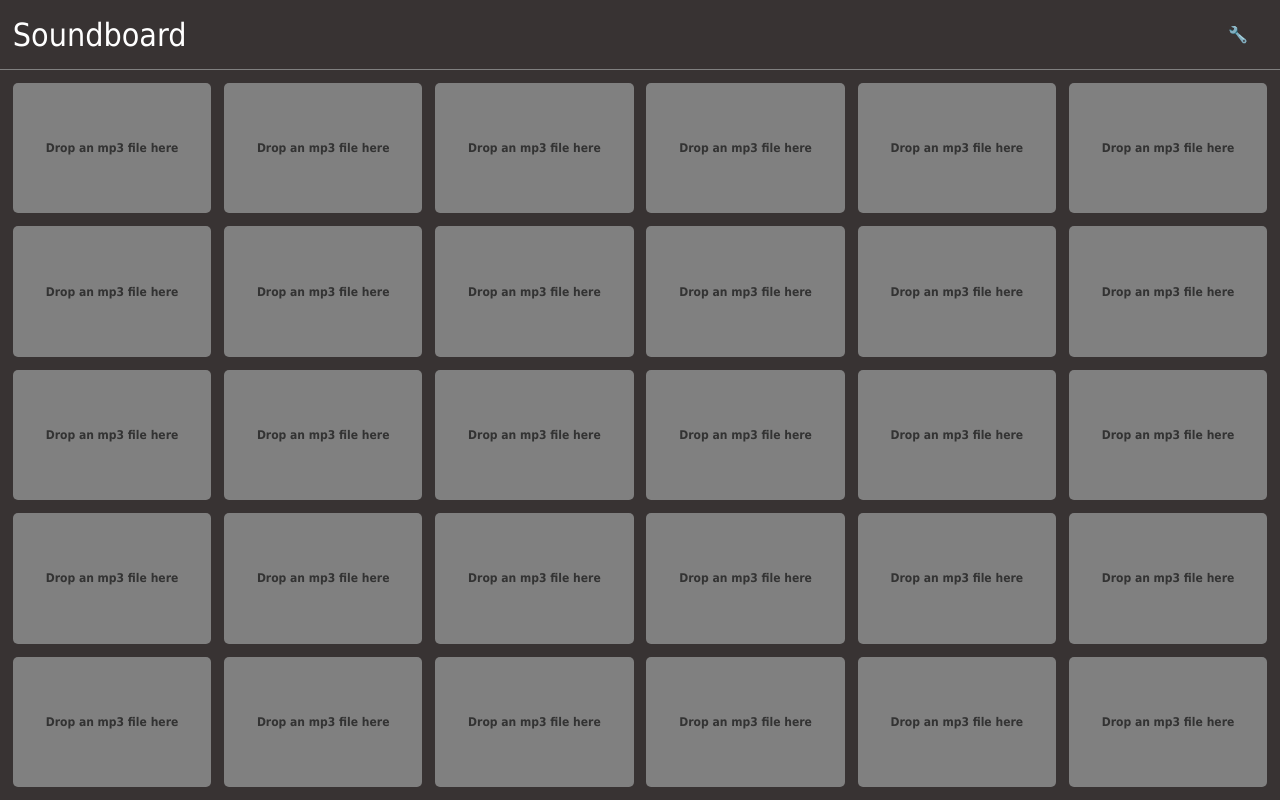
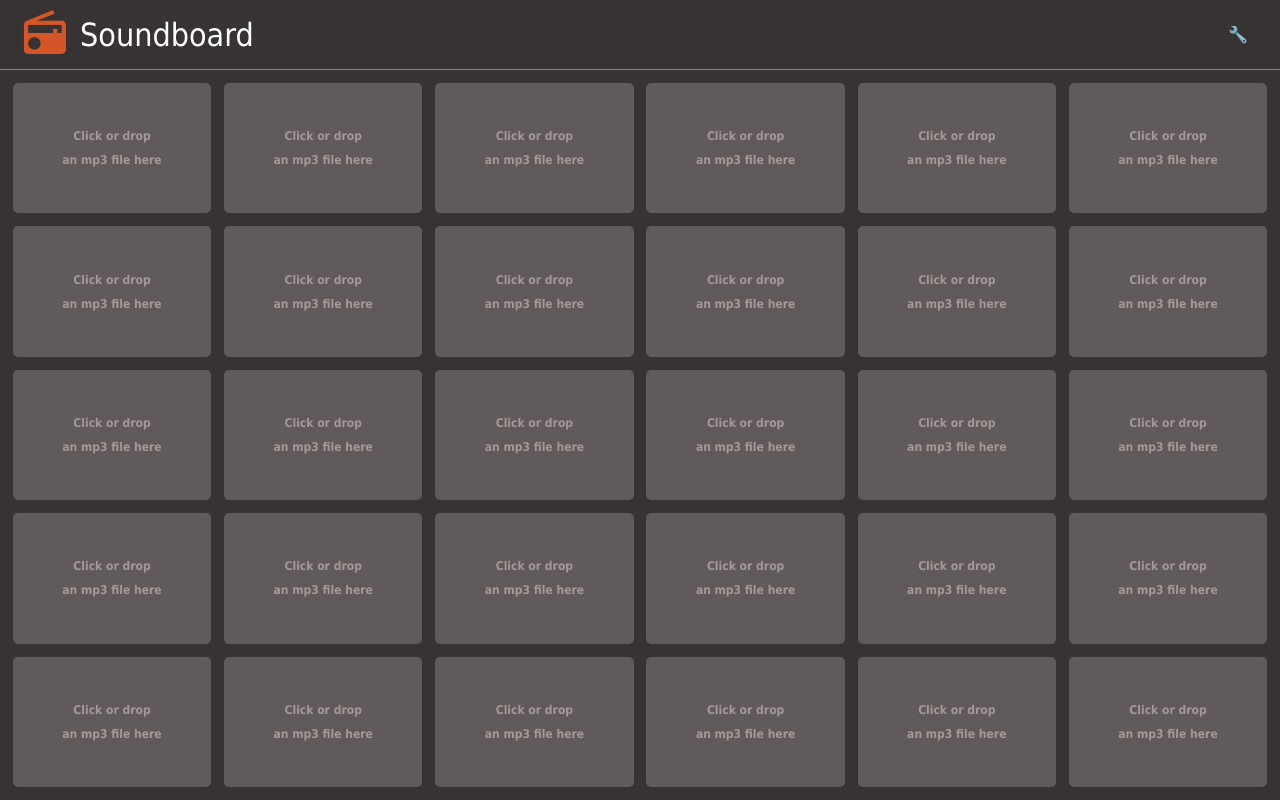
Before and after one commit to Timendus/soundboard, a website built with webpack: page docs/index.html in a window 1280 px wide. Built offline with nearby package versions, Linux system fonts and the light colour scheme; what thimbleful would draw is missing.

Commit message:
Some other visual improvements

```diff
--- a/docs/index.html
+++ b/docs/index.html
@@ -47,6 +47,7 @@
     </noscript>
 
     <nav>
+      <img src="images/manifest/icon-192x192.png"/>
       <a href="https://www.github.com/timendus/soundboard">Soundboard</a>
       <button id="add-row">Add row</button>
       <button id="add-col">Add column</button>
--- a/src/css/colours.scss
+++ b/src/css/colours.scss
@@ -1,5 +1,5 @@
 $background-colour: #383333;
-$text-colour: #333333;
+$text-colour: #a49898;
 
 $sound-colour-blue:   #26748E;
 $sound-colour-red:    #D35528;
--- a/src/css/navigation.scss
+++ b/src/css/navigation.scss
@@ -11,11 +11,17 @@ nav {
   text-align: left;
   border-bottom: 1px solid gray;
 
+  img {
+    height: 50px;
+    margin: 7px 0px 0px 20px;
+    float: left;
+  }
+
   a {
     display: inline-block;
     height: 70px;
     line-height: 70px;
-    padding: 0 1vw;
+    padding: 0 10px;
 
     font-size: 2em;
     color: white;
--- a/src/js/app/board-renderer.js
+++ b/src/js/app/board-renderer.js
@@ -21,9 +21,9 @@ export default class BoardRenderer {
           colour   = sound.colour;
           playMode = sound.playMode;
         } else {
-          title    = 'Drop an mp3 file here';
+          title    = 'Click or drop<br/><br/>an mp3 file here';
           artist   = '';
-          colour   = 'gray';
+          colour   = '#615a5a';
           playMode = PlayMode.Disabled;
         }
 
```
